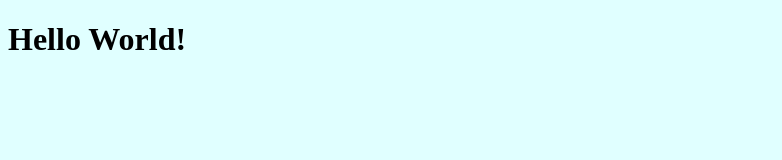
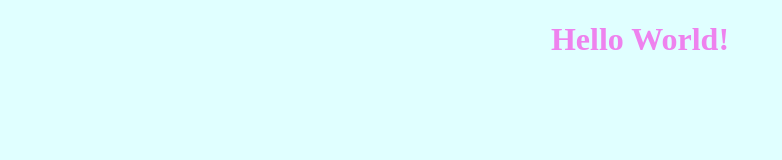
Before and after one commit to BlackNight231/Git-Example-remote, a plain HTML site: page index.html in a window 1280 px wide. Shown: the whole page, without its empty margins (0-782 px from the left). Drawn offline with Linux system fonts and the light colour scheme.

Commit message:
Modify format of h1

```diff
--- a/git.css
+++ b/git.css
@@ -1,3 +1,8 @@
 body {
     background-color: lightcyan;
 }
+
+h1 {
+    color: violet;
+    text-align: center;
+}
```
